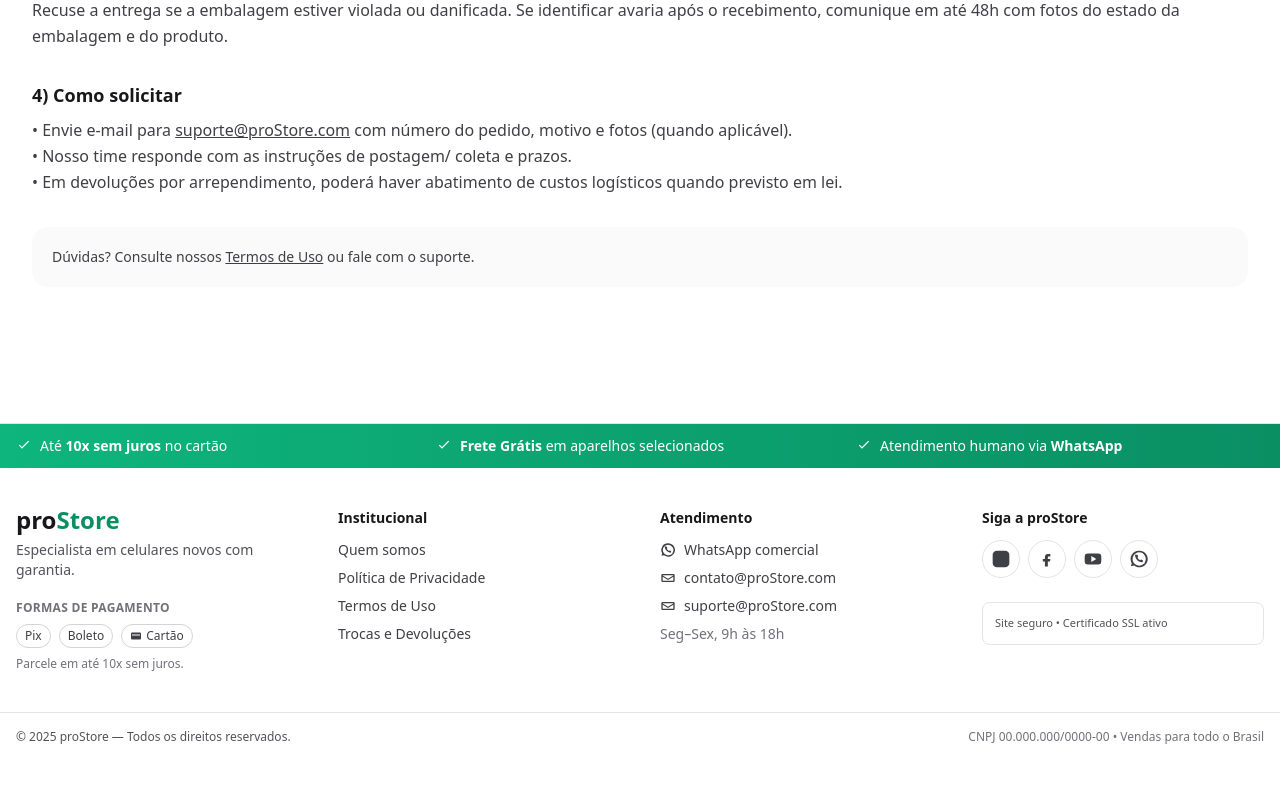
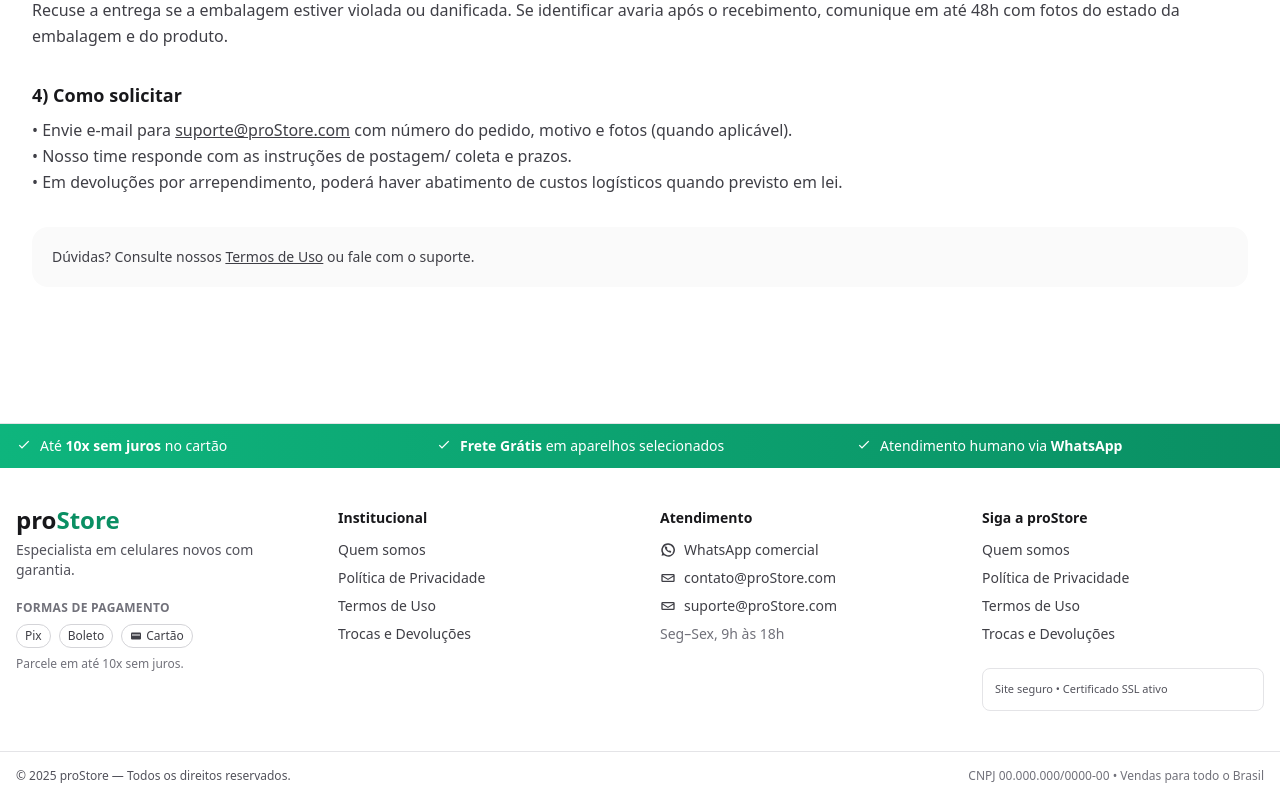
Before and after one commit to blogmarinaluz/SiteOficial, a Next.js app: page /trocas-e-devolucoes in a window 1280 px wide. Shown: the part 685-1485 px from the top of the page. Before the commit the page ends 1446 px from the top, so only its background shows below. Built offline with nearby package versions, Linux system fonts and the light colour scheme.

Commit message:
Update Footer.tsx

```diff
--- a/src/components/Footer.tsx
+++ b/src/components/Footer.tsx
@@ -99,12 +99,12 @@ export default function Footer() {
         {/* redes sociais */}
         <div>
           <h4 className="mb-3 text-sm font-semibold text-zinc-900">Siga a proStore</h4>
-          <div className="flex items-center gap-2">
-            <Social href="#" label="Instagram"><InstaIcon className="h-5 w-5" /></Social>
-            <Social href="#" label="Facebook"><FbIcon className="h-5 w-5" /></Social>
-            <Social href="#" label="YouTube"><YtIcon className="h-5 w-5" /></Social>
-            <Social href={waHref} label="WhatsApp"><WhatsIcon className="h-5 w-5" /></Social>
-          </div>
+          <ul className="space-y-2 text-sm text-zinc-700">
+            <li><Link href="/quem-somos" className="hover:text-black">Quem somos</Link></li>
+            <li><Link href="/politica-de-privacidade" className="hover:text-black">Política de Privacidade</Link></li>
+            <li><Link href="/termos-de-uso" className="hover:text-black">Termos de Uso</Link></li>
+            <li><Link href="/trocas-e-devolucoes" className="hover:text-black">Trocas e Devoluções</Link></li>
+          </ul>
 
           <div className="mt-6 rounded-lg border border-zinc-200 p-3">
             <p className="text-[11px] text-zinc-600">Site seguro • Certificado SSL ativo</p>
```
